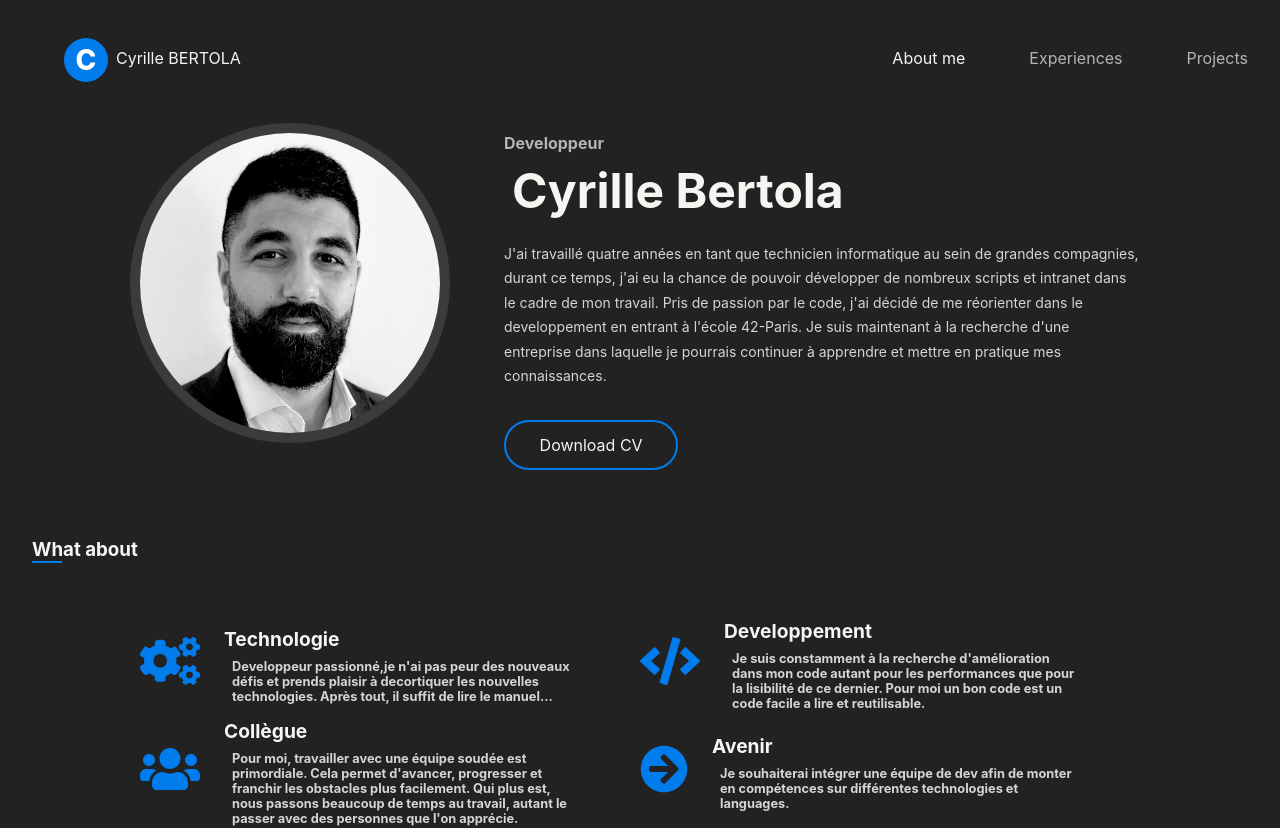
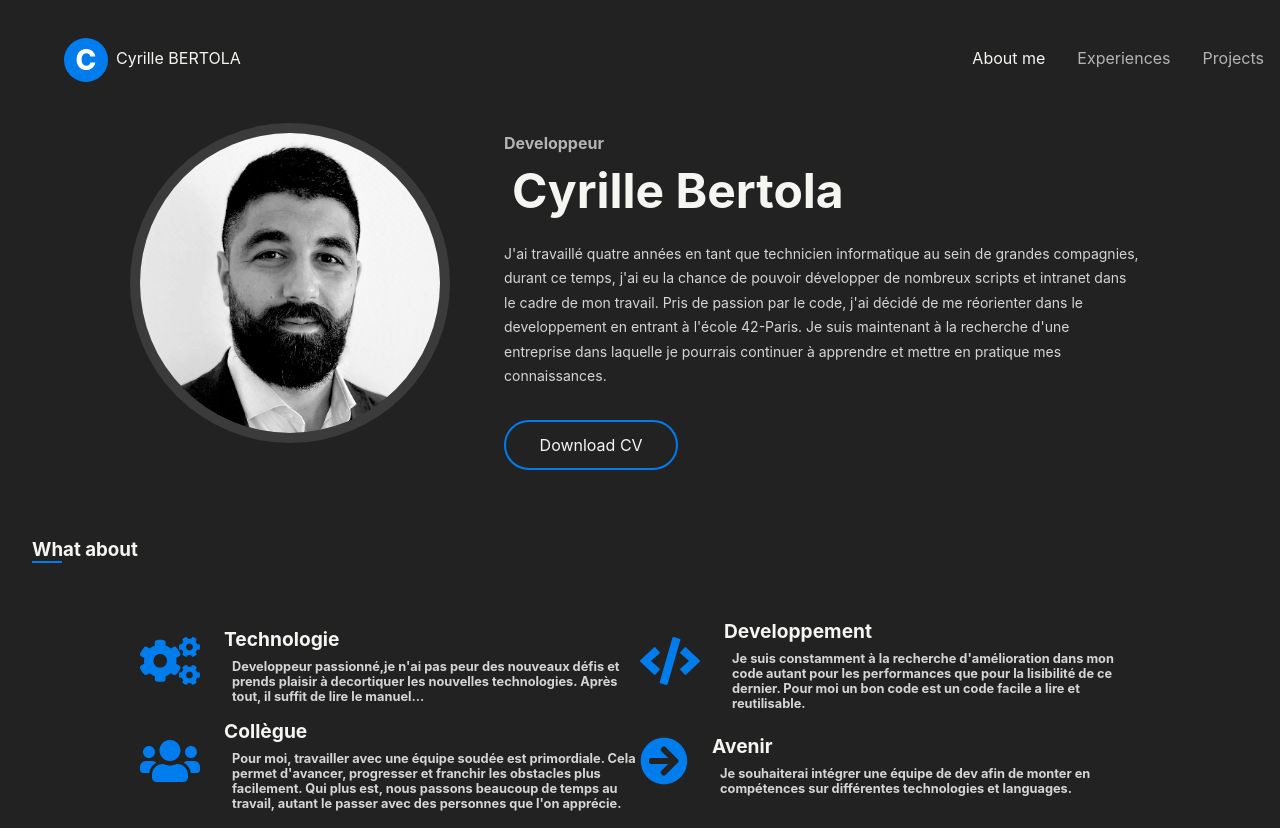
Before and after one commit to CberT-code/Portfolio, a Next.js app: page / in a window 1280 px wide. Shown: the top 828 px of the page. Built offline with nearby package versions, Linux system fonts and the light colour scheme.

Commit message:
Correct some CSS issues

```diff
--- a/components/experiences/certificats.js
+++ b/components/experiences/certificats.js
@@ -13,7 +13,6 @@ const Certificat = ({data}) => {
 export default function Certificats ({datas}){
 	return (
 		<div className={style.certificats}>
-			{console.log(datas)}
 			{datas.map((data, key) => {
 				return <Certificat key={key} data={data} />
 			})}
--- a/components/layout/layout.js
+++ b/components/layout/layout.js
@@ -19,7 +19,7 @@ export default function Layout({ children }) {
 
 	return (
 		<>
-			<Head>
+			{/* <Head>
 				<link rel="icon" href="/favicon.ico" />
 				<title>Cyrille BERTOLA - Portfolio</title>
 				<meta
@@ -27,13 +27,12 @@ export default function Layout({ children }) {
 					content="Learn more about me - Cyrille BERTOLA - Dev"
 				/>
 				<meta name="og:title" content={siteTitle} />
-			</Head>
+			</Head> */}
 			<header>
 				<div className='logo'>
 					<div className='FirstLetter'>C</div>
 					<div className='FullName'>
-						Cyrille
-						<span> BERTOLA </span>
+						<span>Cyrille BERTOLA </span>
 					</div>
 				</div>
 				<Nav items={nav}/>
--- a/components/layout/nav.js
+++ b/components/layout/nav.js
@@ -23,7 +23,7 @@ const NavButton = ({ name, link, routerPath }) => {
 
 const Nav = (props) => {
 	return (
-		<nav>
+
 			<ul className={style.navBar}>
 				{props.items.map((item, key) => {
 					return <li key={key}>
@@ -35,7 +35,7 @@ const Nav = (props) => {
 					</li>
 				})}
 			</ul>
-		</nav>
+
 	)
 }
 
--- a/components/layout/nav.module.css
+++ b/components/layout/nav.module.css
@@ -1,12 +1,12 @@
 .navBar {
 	display: flex;
-	flex-flow: row nowrap;
+	flex-flow: row wrap;
 	justify-content: flex-end;
 
 }
 .navBar li{
 	list-style-type: none;
-	padding: 1rem 2rem;
+	padding: 1rem 1rem;
 }
 .navBar a{
 	color: #b4b4b4;
--- a/components/project/galerievertical.js
+++ b/components/project/galerievertical.js
@@ -5,7 +5,6 @@ import Image from 'next/image'
 export default function GalerieVertical({ path, arrayImages }) {
 	return (
 		<div className="galerieVertical">
-			{console.log(arrayImages)}
 			{arrayImages.map((image, key) => {
 				return <ViewPicture key={key} src={`${path}${image}`} height="600px" width="800px" />
 
--- a/pages/index.js
+++ b/pages/index.js
@@ -41,7 +41,6 @@ export async function getStaticProps() {
 // 	// db.find({}) or any of the MongoDB Node Driver commands
 // 	const data = await db.collection("user").findOne({name:'Bertola'})
 
-// 	// console.log(datas)
 // 	const datas = JSON.parse(JSON.stringify(data))
 
 // 	return {
--- a/styles/globals.css
+++ b/styles/globals.css
@@ -46,7 +46,7 @@ h3:after{
 
 header {
 	display: flex;
-	flex-flow: row nowrap;
+	flex-flow: row wrap;
 	justify-content: space-between;
 }
 
@@ -132,7 +132,6 @@ main {
 	display: flex;
 	flex-flow: column nowrap;
 	padding-left: 4rem;
-	width: 60%;
 	max-width: 700px;
 }
 .presentation .description h1{
@@ -182,7 +181,6 @@ main {
 .whatAbout .article {
 	display: flex;
 	flex-flow: row nowrap;
-	width: 50%;
 	max-width: 500px;
 	align-items: center;
 }
@@ -195,7 +193,7 @@ main {
 }
 .whatAbout .article .text h2{
 	font-size: 0.8rem;
-	padding: 0 4rem 0 2rem;
+	padding: 0 0 0 2rem;
 	color: #d5d5d5;
 }
 
```
